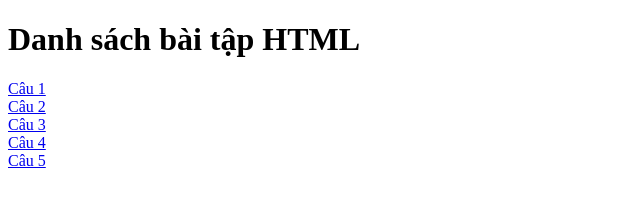
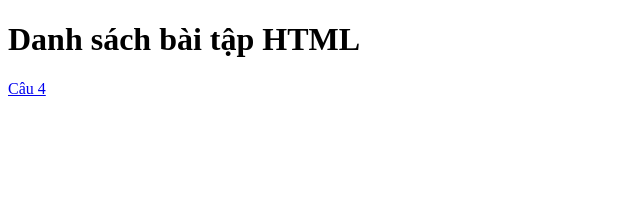
Before and after one commit to nguyengiaphu266-hash/cau4, a plain HTML site: page index.html in a window 1280 px wide. Shown: the whole page, without its empty margins (0-640 px from the left). Drawn offline with Linux system fonts and the light colour scheme.

Commit message:
index.html

```diff
--- a/index.html
+++ b/index.html
@@ -6,10 +6,6 @@
 <body>
     <h1>Danh sách bài tập HTML</h1>
 
-    <a href="cau1.html">Câu 1</a><br>
-    <a href="cau2.html">Câu 2</a><br>
-    <a href="cau3.html">Câu 3</a><br>
     <a href="cau4.html">Câu 4</a><br>
-    <a href="cau5.html">Câu 5</a><br>
 </body>
 </html>
```
